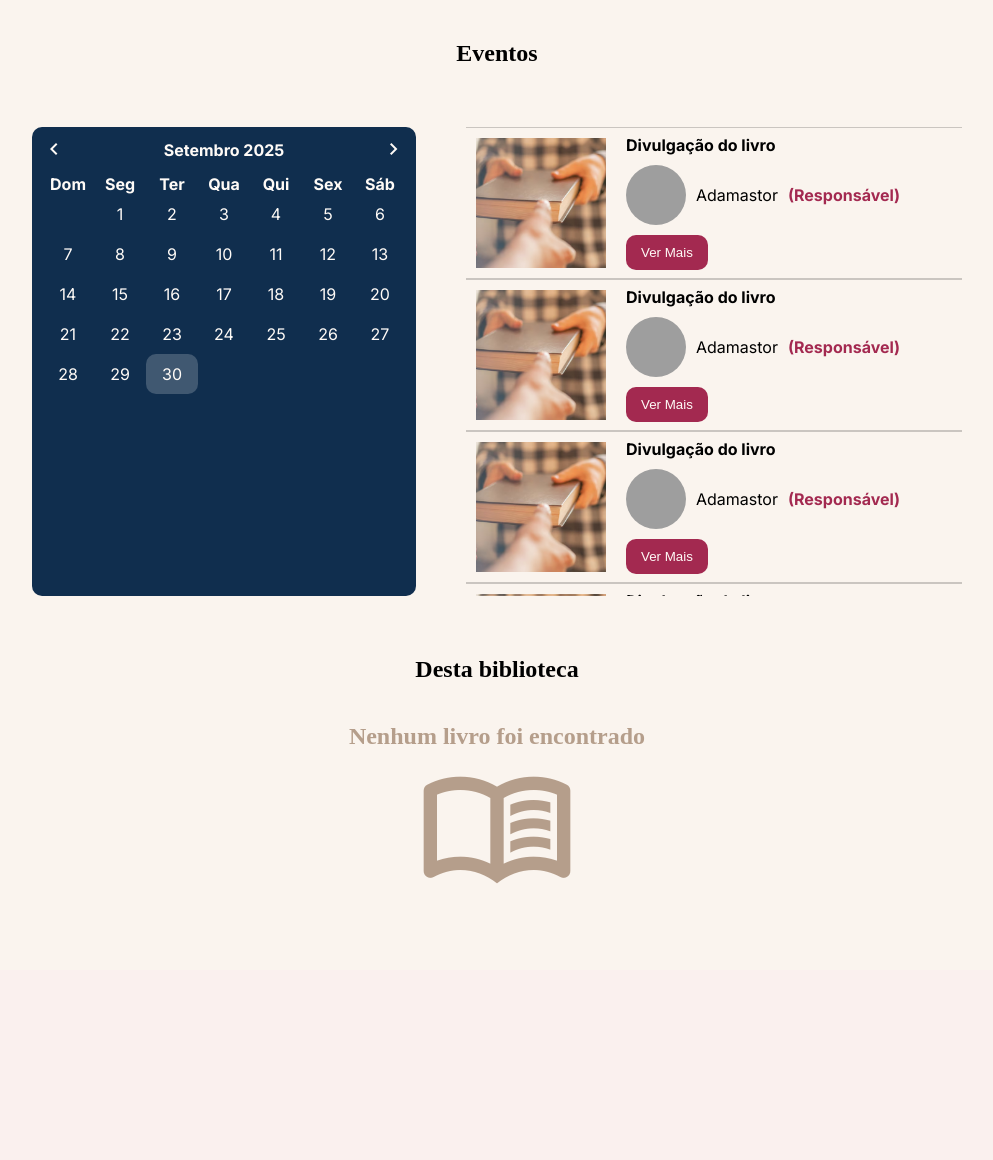
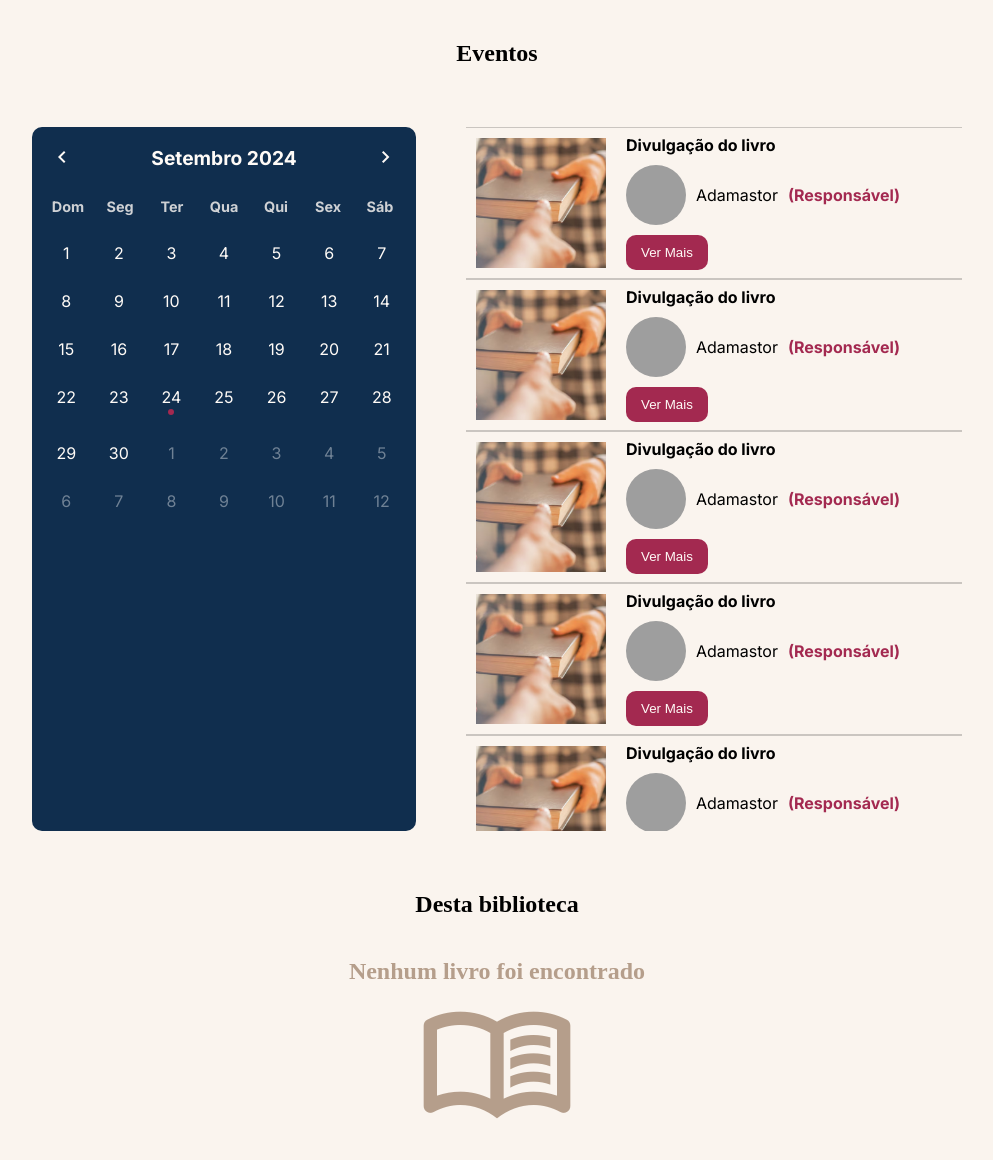
Before and after one commit to DEP0o1/SUBLI, a PHP site: page /Biblioteca.php in a window 1280 px wide. Shown: the part 800-1960 px from the top of the page, without its empty margins (143-1136 px from the left). Before the commit the page ends 1683 px from the top, so only its background shows below. Run offline with PHP 8.4, Linux system fonts and the light colour scheme; data that the repository does not hold is empty; some web fonts are replaced; grey boxes are pictures that could not be loaded.

Commit message:
calendario

```diff
--- a/banco/sublii.sql
+++ b/banco/sublii.sql
@@ -291,7 +291,7 @@ INSERT INTO livro (cd_livro, nm_livro, cd_editora, cd_idioma, cd_colecao, ds_sin
 (1, 'A Bruxa e o Calibã', 2, 1, 2, 'Este romance histórico e épico de Mary Renault, notória por sua recriação do mundo grego antigo, mergulha na **mitologia e história clássica**, explorando temas complexos como o destino, a relação entre civilização e selvageria, e as tensões sociopolíticas da época. É um mergulho profundo nas fontes da cultura ocidental.'),
 (2, 'O Sol é para todos', 1, 1, 1, 'Obra clássica da literatura americana, este **romance de formação (coming-of-age)** de Harper Lee aborda o **preconceito racial e a injustiça social** no sul dos Estados Unidos durante a Grande Depressão. Contada através dos olhos inocentes da jovem Scout Finch, a narrativa foca no julgamento de um homem negro falsamente acusado, e na coragem moral de seu pai, o advogado Atticus Finch.'),
 (3, 'É assim que acaba', 3, 1, 3, 'Um **romance contemporâneo** altamente influente de Colleen Hoover que aborda de forma sensível e direta o tema da **violência doméstica e os ciclos de abuso**. A história acompanha Lily Bloom em sua jornada para quebrar o padrão de relacionamentos destrutivos, destacando a complexidade das emoções envolvidas e a força necessária para buscar o fim de um ciclo doloroso.'),
-(4, 'Capitães da Areia', 2, 1, 4, 'Clássico do **romance social brasileiro** de Jorge Amado. A obra é um retrato vívido e poético da vida, das aventuras e dos dramas de um grupo de meninos de rua, os "capitães da areia", que vivem de pequenos furtos e da solidariedade em um trapiche abandonado em Salvador. É uma poderosa denúncia da miséria e da exclusão social.'),
+(4, 'Capitães da Areia', 2, 1, 4, 'Clássico do romance social brasileiro de Jorge Amado. A obra é um retrato vívido e poético da vida, das aventuras e dos dramas de um grupo de meninos de rua, os "capitães da areia", que vivem de pequenos furtos e da solidariedade em um trapiche abandonado em Salvador. É uma poderosa denúncia da miséria e da exclusão social.'),
 (5, 'Como eu era Antes de Você', 2, 1, 5, 'Um **drama romântico** e best-seller de Jojo Moyes. A narrativa explora a improvável e intensa história de amor e amizade entre Louisa Clark, que se torna cuidadora, e Will Traynor, um jovem tetraplégico que perdeu a vontade de viver. O livro levanta questões éticas e emocionais profundas sobre o direito à escolha, a qualidade de vida e a eutanásia.'),
 (6, 'Como Mudar o Mundo', 2, 1, 6, 'Clássico e fundacional da **ficção científica** de Isaac Asimov. Esta coletânea de contos, que popularizou as **Três Leis da Robótica**, explora as implicações éticas, filosóficas e sociais da coexistência entre humanos e robôs, examinando o potencial e os perigos da inteligência artificial e suas regras de convivência.'),
 (7, 'Dom Casmurro', 1, 1, 4, 'Uma das obras-primas da literatura brasileira, este **romance realista-psicológico** de Machado de Assis é uma profunda análise da mente humana e da natureza do ciúme. Contado em primeira pessoa pelo narrador Bento Santiago, o livro constrói o eterno enigma sobre a suposta traição de sua esposa, Capitu, deixando a ambiguidade da verdade para o leitor julgar.'),
--- a/css/leitor.css
+++ b/css/leitor.css
@@ -542,7 +542,7 @@ span {
   padding: 20px;
   gap: var(--gap-grande);
   flex-direction: row;
-  height: 50vh;
+  height: 73vh;
 }
 
 /*--------------------calendario--------------------------------------------------------------------------*/
@@ -568,11 +568,22 @@ span {
   font-weight: bold;
 }
 
+.calendario-titulo {
+  font-size: 1.2em;
+}
+
 .calendario-botao {
   background: none;
   border: none;
   color: var(--branco);
   cursor: pointer;
+  padding: 8px;
+  border-radius: 50%;
+  transition: background-color 0.2s;
+}
+
+.calendario-botao:hover {
+  background-color: rgba(255, 255, 255, 0.1);
 }
 
 .calendario-semana {
@@ -581,22 +592,84 @@ span {
   text-align: center;
   font-weight: bold;
   cursor: default;
+  margin-bottom: 8px;
+}
+
+.calendario-dia-semana {
+  padding: 8px 0;
+  font-size: 0.9em;
+  opacity: 0.8;
 }
 
 .calendario-dias {
   display: grid;
   grid-template-columns: repeat(7, 1fr);
   text-align: center;
+  gap: 4px;
 }
 
 .calendario-dia {
-  padding: var(--gap);
+  padding: 12px 0;
   cursor: default;
+  border-radius: var(--radius);
+  transition: background-color 0.2s;
+  position: relative;
+  min-height: 40px;
+  display: flex;
+  flex-direction: column;
+  align-items: center;
+  justify-content: flex-start;
+}
+
+.calendario-dia-mes-atual {
+  color: var(--branco);
+}
+
+.calendario-dia-outro-mes {
+  color: rgba(255, 255, 255, 0.4);
 }
 
 .calendario-dia.hoje {
   background-color: rgba(255, 255, 255, 0.2);
-  border-radius: var(--radius);
+  font-weight: bold;
+}
+
+.calendario-dia-mes-atual:not(.hoje):hover {
+  background-color: rgba(255, 255, 255, 0.1);
+}
+
+/* Estilos para eventos */
+.calendario-dia-com-evento {
+  position: relative;
+}
+
+.calendario-marcador-evento {
+  width: 6px;
+  height: 6px;
+  border-radius: 50%;
+  margin-top: 2px;
+  cursor: pointer;
+  transition: transform 0.2s;
+}
+
+.calendario-dia-com-evento:hover .calendario-marcador-evento {
+  transform: scale(1.3);
+}
+
+.calendario-contador-eventos {
+  position: absolute;
+  top: 2px;
+  right: 2px;
+  background-color: var(--vinho);
+  color: var(--branco);
+  border-radius: 50%;
+  width: 16px;
+  height: 16px;
+  font-size: 0.7em;
+  display: flex;
+  align-items: center;
+  justify-content: center;
+  font-weight: bold;
 }
 
 /*---------------------------------------------------------*/
--- a/js/componentesJS/calendario.js
+++ b/js/componentesJS/calendario.js
@@ -1,5 +1,4 @@
 document.addEventListener("DOMContentLoaded", () => {
-
       const calendario = document.querySelector('.calendario');
 
       const nomesMeses = [
@@ -8,7 +7,15 @@ document.addEventListener("DOMContentLoaded", () => {
       ];
       const nomesSemanas = ["Dom", "Seg", "Ter", "Qua", "Qui", "Sex", "Sáb"];
 
-  let dataAtual = new Date();
+      // Abrir direto em setembro/2024
+      let dataAtual = new Date(2024, 8, 1);
+
+      // Array fixo com os eventos
+      const eventos = [
+        { dia: 24, mes: 8, ano: 2024, titulo: "Evento Especial", cor: "--vinho" }, // 24/setembro
+        { dia: 1, mes: 9, ano: 2024, titulo: "Início do Mês", cor: "--vinho" },    // 1/outubro
+        { dia: 15, mes: 9, ano: 2024, titulo: "Data Importante", cor: "--vinho" } // 15/outubro
+      ];
 
       function construirCalendario(mes, ano) {
         calendario.innerHTML = "";
@@ -25,6 +32,7 @@ document.addEventListener("DOMContentLoaded", () => {
         };
 
         const titulo = document.createElement('div');
+        titulo.classList.add('calendario-titulo');
         titulo.innerText = `${nomesMeses[mes]} ${ano}`;
 
         const botaoProximo = document.createElement('button');
@@ -44,6 +52,7 @@ document.addEventListener("DOMContentLoaded", () => {
         semana.classList.add('calendario-semana');
         nomesSemanas.forEach(dia => {
           const elementoDia = document.createElement('div');
+          elementoDia.classList.add('calendario-dia-semana');
           elementoDia.innerText = dia;
           semana.appendChild(elementoDia);
         });
@@ -55,15 +64,48 @@ document.addEventListener("DOMContentLoaded", () => {
         const primeiroDia = new Date(ano, mes, 1).getDay();
         const totalDias = new Date(ano, mes + 1, 0).getDate();
 
-    for (let i = 0; i < primeiroDia; i++) {
-      dias.appendChild(document.createElement('div'));
+        // Dias do mês anterior
+        const ultimoDiaMesAnterior = new Date(ano, mes, 0).getDate();
+        for (let i = primeiroDia - 1; i >= 0; i--) {
+          const dia = document.createElement('div');
+          dia.classList.add('calendario-dia', 'calendario-dia-outro-mes');
+          dia.innerText = ultimoDiaMesAnterior - i;
+          dias.appendChild(dia);
         }
 
         const hoje = new Date();
         for (let i = 1; i <= totalDias; i++) {
           const dia = document.createElement('div');
-      dia.classList.add('calendario-dia');
+          dia.classList.add('calendario-dia', 'calendario-dia-mes-atual');
           dia.innerText = i;
+
+          // Verificar se há eventos neste dia específico
+          const eventosDoDia = eventos.filter(evento =>
+            evento.dia === i &&
+            evento.mes === mes &&
+            evento.ano === ano
+          );
+
+          if (eventosDoDia.length > 0) {
+            dia.classList.add('calendario-dia-com-evento');
+
+            const marcadorEvento = document.createElement('div');
+            marcadorEvento.classList.add('calendario-marcador-evento');
+
+            const corEvento = eventosDoDia[0].cor || '--azul';
+            marcadorEvento.style.backgroundColor = `var(${corEvento})`;
+
+            marcadorEvento.title = eventosDoDia.map(e => e.titulo).join('\n');
+
+            dia.appendChild(marcadorEvento);
+
+            if (eventosDoDia.length > 1) {
+              const contadorEventos = document.createElement('div');
+              contadorEventos.classList.add('calendario-contador-eventos');
+              contadorEventos.textContent = `+${eventosDoDia.length - 1}`;
+              dia.appendChild(contadorEventos);
+            }
+          }
 
           if (
             i === hoje.getDate() &&
@@ -76,6 +118,15 @@ document.addEventListener("DOMContentLoaded", () => {
           dias.appendChild(dia);
         }
 
+        const totalCelulas = 42; // 6 semanas * 7 dias
+        const diasRestantes = totalCelulas - (primeiroDia + totalDias);
+        for (let i = 1; i <= diasRestantes; i++) {
+          const dia = document.createElement('div');
+          dia.classList.add('calendario-dia', 'calendario-dia-outro-mes');
+          dia.innerText = i;
+          dias.appendChild(dia);
+        }
+
         calendario.appendChild(dias);
       }
 
```
Lines whose indentation alone changed are shown as unchanged.
